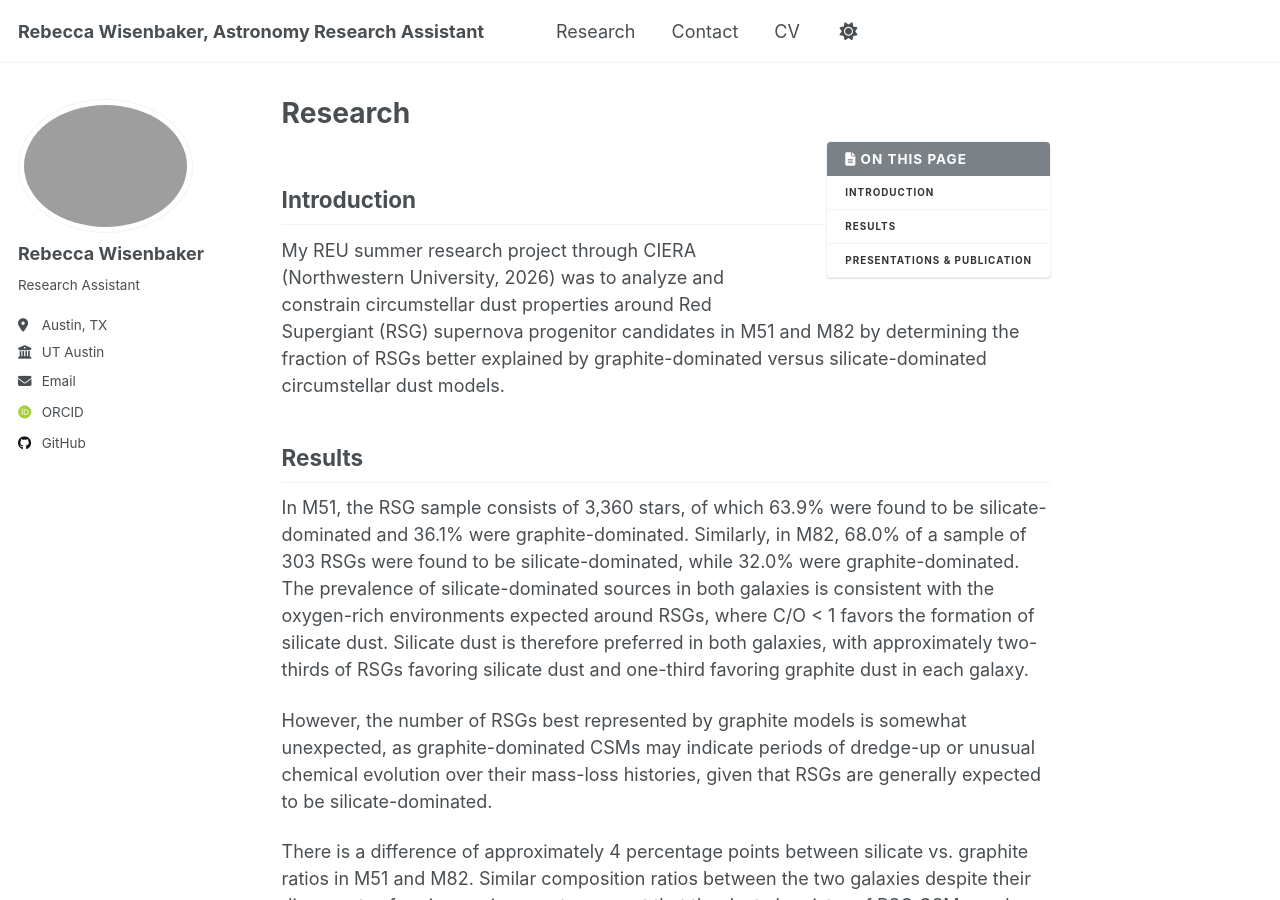
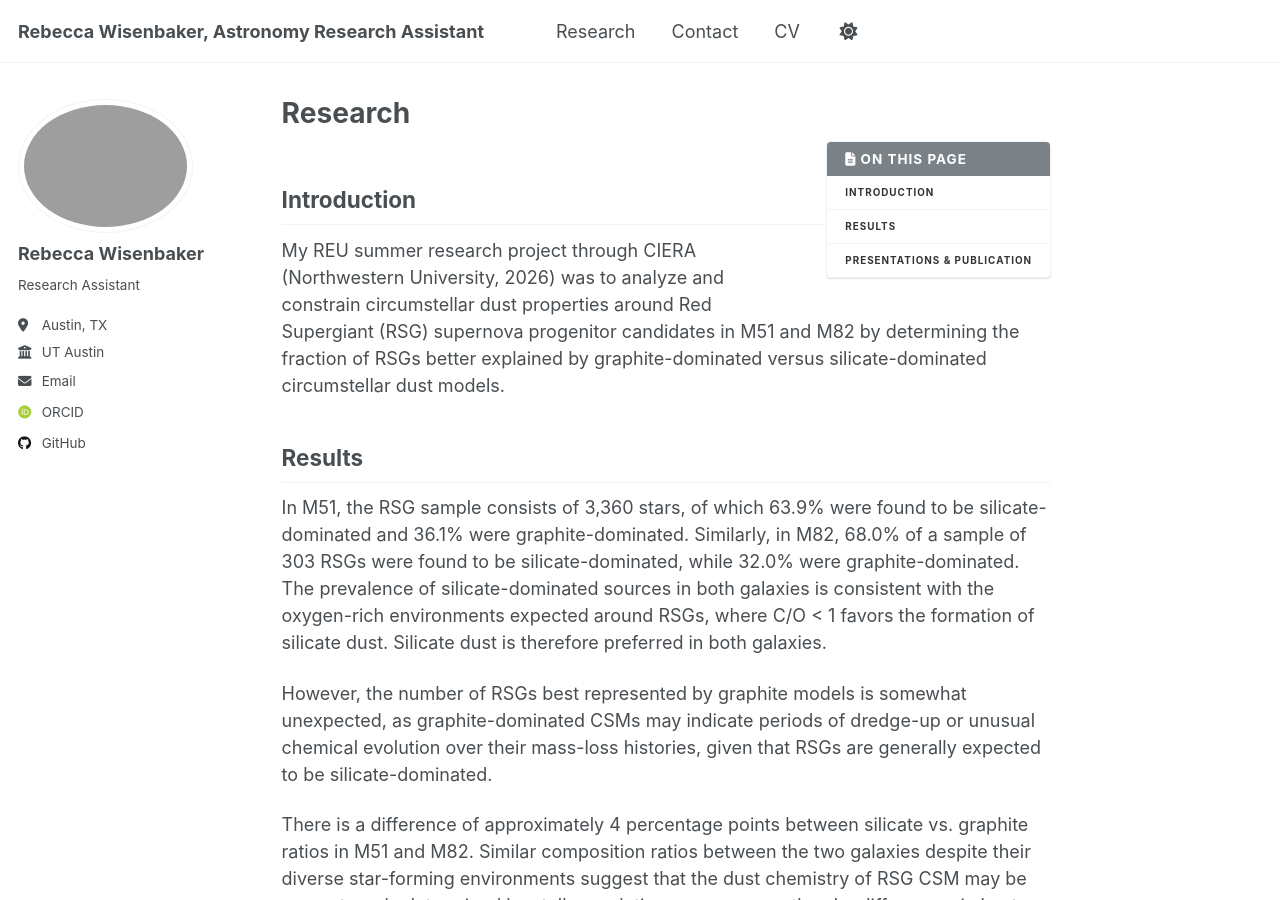
Before and after one commit to rebeccalw87/rebeccalw87.github.io, a Jekyll site: the page built from _pages/research.md, in a window 1280 px wide and 900 px high. Built offline with Jekyll 4.4.1, drawn with Linux system fonts in a browser that asks for light colours; some web fonts are replaced; a script that is not in the unit is left out.

Commit message:
Update research.md

```diff
--- a/_pages/research.md
+++ b/_pages/research.md
@@ -11,7 +11,7 @@ author_profile: true
 My REU summer research project through CIERA (Northwestern University, 2026) was to analyze and constrain circumstellar dust properties around Red Supergiant (RSG) supernova progenitor candidates in M51 and M82 by determining the fraction of RSGs better explained by graphite-dominated versus silicate-dominated circumstellar dust models.
 
 ## Results
-In M51, the RSG sample consists of 3,360 stars, of which 63.9% were found to be silicate-dominated and 36.1% were graphite-dominated. Similarly, in M82, 68.0% of a sample of 303 RSGs were found to be silicate-dominated, while 32.0% were graphite-dominated. The prevalence of silicate-dominated sources in both galaxies is consistent with the oxygen-rich environments expected around RSGs, where C/O < 1 favors the formation of silicate dust. Silicate dust is therefore preferred in both galaxies, with approximately two-thirds of RSGs favoring silicate dust and one-third favoring graphite dust in each galaxy.
+In M51, the RSG sample consists of 3,360 stars, of which 63.9% were found to be silicate-dominated and 36.1% were graphite-dominated. Similarly, in M82, 68.0% of a sample of 303 RSGs were found to be silicate-dominated, while 32.0% were graphite-dominated. The prevalence of silicate-dominated sources in both galaxies is consistent with the oxygen-rich environments expected around RSGs, where C/O < 1 favors the formation of silicate dust. Silicate dust is therefore preferred in both galaxies.
 
 However, the number of RSGs best represented by graphite models is somewhat unexpected, as graphite-dominated CSMs may indicate periods of dredge-up or unusual chemical evolution over their mass-loss histories, given that RSGs are generally expected to be silicate-dominated.
 
```
